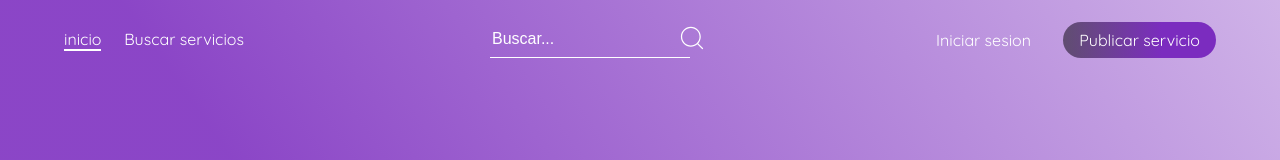
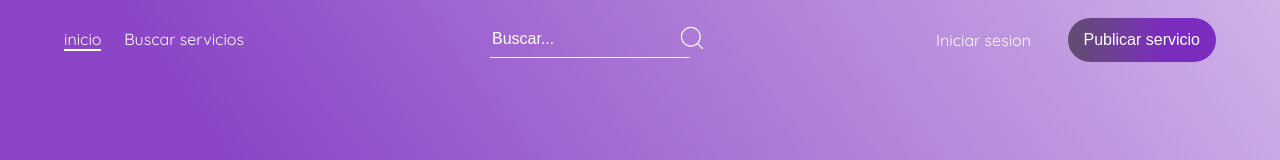
Before and after one commit to kevin030323/Services, a React (Create React App) app in the folder client/: page / in a window 1280 px wide. Shown: the top 160 px of the page. Built offline with nearby package versions, Linux system fonts and the light colour scheme; no server answers.

Commit message:
errir de navLink

```diff
--- a/client/src/componentes/NavBar/NavBar.jsx
+++ b/client/src/componentes/NavBar/NavBar.jsx
@@ -92,7 +92,8 @@ export default function Navbar({ home, services }) {
             </NavLink>
           )}
           {!user.length ? (
-            <NavLink
+            <button
+              // to="/createPublic"
               className={style.newPost}
               onClick={() =>
                 Swal.fire({
@@ -110,9 +111,9 @@ export default function Navbar({ home, services }) {
               }
             >
               Publicar servicio
-            </NavLink>
+            </button>
           ) : (
-            <NavLink to={"/createPublic"} className={style.newPost}>
+            <NavLink to="/createPublic" className={style.newPost}>
               Publicar servicio
             </NavLink>
           )}
--- a/client/src/componentes/NavBar/NavBar.module.css
+++ b/client/src/componentes/NavBar/NavBar.module.css
@@ -71,15 +71,17 @@
 .newPost {
   color: #fff;
   text-decoration: none;
+  font-size: 1rem;
   background: rgb(0, 0, 0);
   background: linear-gradient(
     90deg,
     rgba(0, 0, 0, 0.5) 0%,
     rgba(123, 44, 191, 1) 65%
   );
-  padding: 0.5rem 1rem;
+  padding: 0.8rem 1rem;
   border-radius: 40px;
   border: none;
+  cursor: pointer;
 }
 
 .navegationSec {
```
